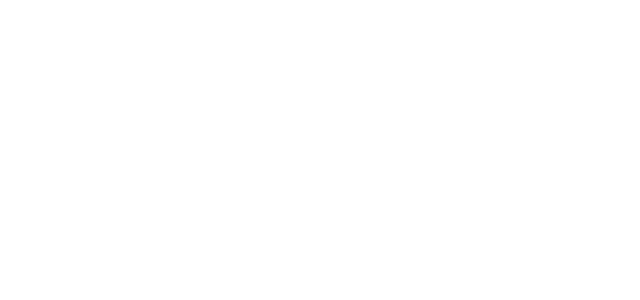
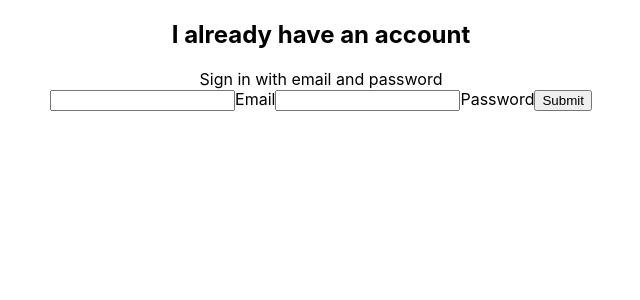
Before and after one commit to animanamit/ecomm, a React (Create React App) app: page /signin in a window 1280 px wide. Shown: the top 300 px of the page, without its empty margins (319-959 px from the left). Built offline with nearby package versions, Linux system fonts and the light colour scheme.

Commit message:
completed sign in component

```diff
--- a/src/App.js
+++ b/src/App.js
@@ -2,13 +2,15 @@ import "./App.css";
 import { Switch, Route, Router } from "react-router-dom";
 import HomePage from "./pages/homepage/homepage.component";
 import ShopPage from "./pages/shop/shop.component";
+import SignInPage from "./pages/sign-in/sign-in-page.component";
 
 function App() {
   return (
     <div className="App">
       <Switch>
         <Route exact path="/" component={HomePage} />
-        <Route exact path="/shop" component={ShopPage} />
+        <Route path="/shop" component={ShopPage} />
+        <Route path="/signin" component={SignInPage} />
       </Switch>
     </div>
   );
--- /dev/null
+++ b/src/components/sign-in/sign-in.component.jsx
@@ -0,0 +1,40 @@
+import React, { useState } from "react";
+
+const SignIn = () => {
+  const [email, setEmail] = useState("");
+  const [password, setPassword] = useState("");
+
+  const handleSignInSubmit = event => {
+    event.preventDefault();
+    setEmail("");
+    setPassword("");
+  };
+
+  return (
+    <div className="signin">
+      <h2>I already have an account</h2>
+      <span>Sign in with email and password</span>
+      <form onSubmit={handleSignInSubmit}>
+        <input
+          name="email"
+          type="email"
+          value={email}
+          onChange={e => setEmail(e.target.value)}
+          required
+        />
+        <label>Email</label>
+        <input
+          name="password"
+          type="password"
+          value={password}
+          onChange={e => setPassword(e.target.value)}
+          required
+        />
+        <label>Password</label>
+        <input type="submit" value="Submit" />
+      </form>
+    </div>
+  );
+};
+
+export default SignIn;
--- /dev/null
+++ b/src/pages/sign-in/sign-in-page.component.jsx
@@ -0,0 +1,13 @@
+import React from "react";
+
+import SignIn from "../../components/sign-in/sign-in.component";
+
+const SignInPage = () => {
+  return (
+    <div className="signin-form">
+      <SignIn />
+    </div>
+  );
+};
+
+export default SignInPage;
```
Also changed, not shown: 1 other file (tests, documents, lock files or other folders).
